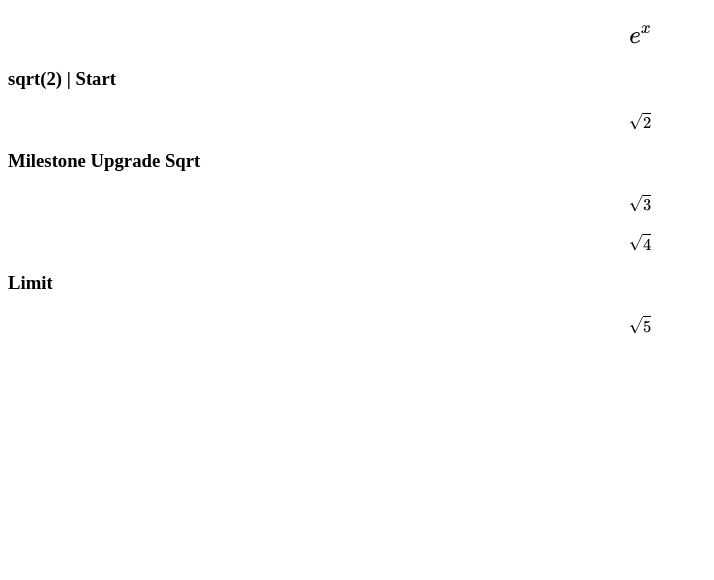
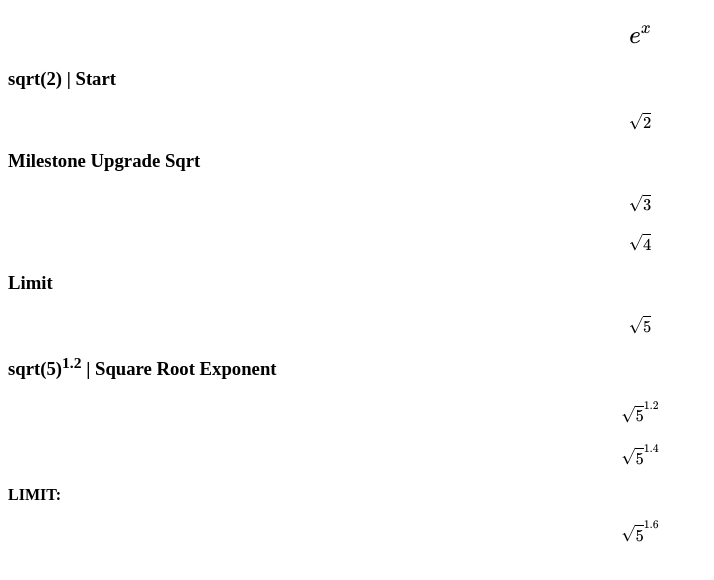
Before and after one commit to Annontations6/reaction-theory, a plain HTML site: page main-equaltions/index.html in a window 1280 px wide. Shown: the whole page, without its empty margins (0-714 px from the left). Drawn offline with nearby package versions, Linux system fonts and the light colour scheme; some packages are replaced by stand-ins of ours.

Commit message:
square root exponent

```diff
--- a/main-equaltions/index.html
+++ b/main-equaltions/index.html
@@ -8,3 +8,7 @@
 <h4>$$\sqrt{4}$$</h4>
 <h3>Limit</h3>
 <h4>$$\sqrt{5}$$</h4>
+<h3>sqrt(5)<sup>1.2</sup> | Square Root Exponent</h3>
+<h4>$$\sqrt{5}^{1.2}$$</h4>
+<h4>$$\sqrt{5}^{1.4}$$</h4>
+<h4>LIMIT: $$\sqrt{5}^{1.6}$$</h4>
```
